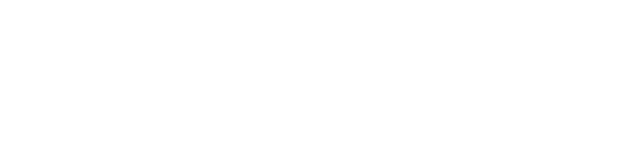
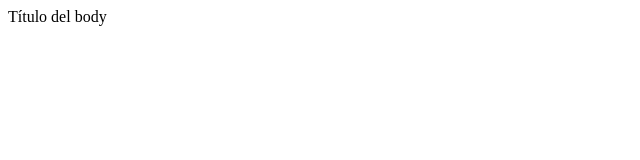
Before and after one commit to sistRAI/hello-world-git, a plain HTML site: page index.html in a window 1280 px wide. Shown: the whole page, without its empty margins (0-640 px from the left). Drawn offline with Linux system fonts and the light colour scheme.

Commit message:
se agrego el titulo al body

```diff
--- a/index.html
+++ b/index.html
@@ -6,6 +6,6 @@
     <title>Demo GIT</title>
 </head>
 <body>
-
+    Título del body
 </body>
 </html>
```
